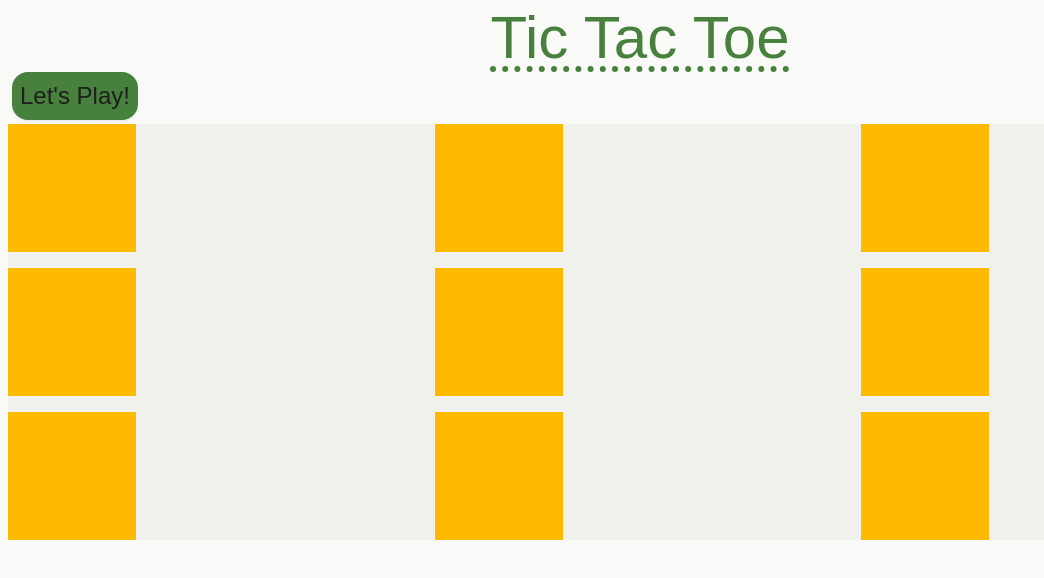
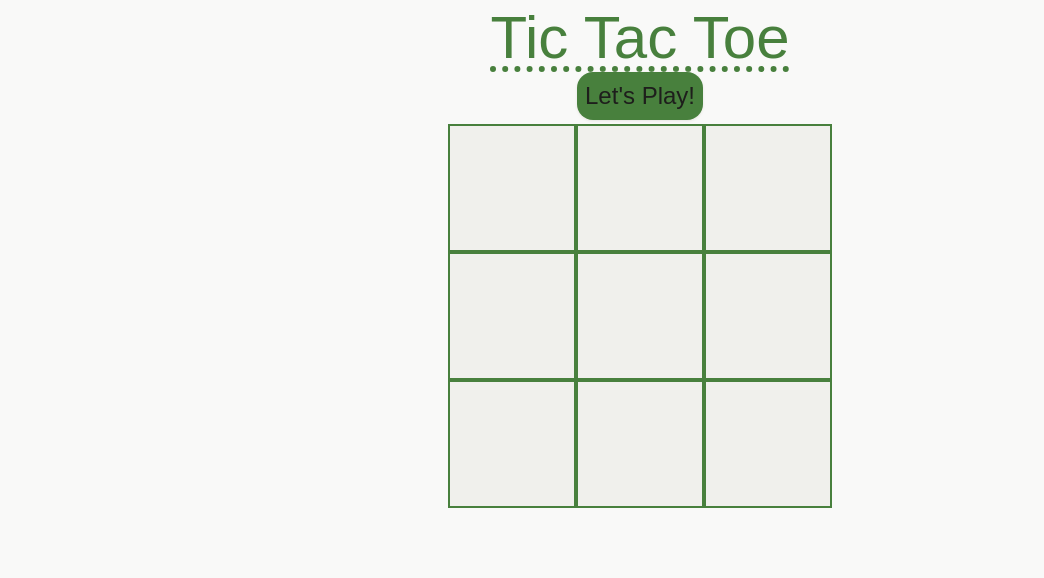
Before and after one commit to LauPR/Tic_Tac_Toe, a Next.js app: page / in a window 1280 px wide. Shown: the top 578 px of the page, without its empty margins (0-1044 px from the left). Built offline with nearby package versions, Linux system fonts and the light colour scheme.

Commit message:
0.1.2 M: page.tsx Gameboard.tsx. Styles added to the gameboard

```diff
--- a/src/app/page.tsx
+++ b/src/app/page.tsx
@@ -7,7 +7,7 @@ export default function Home() {
     <div
       className="
         bg-bg-primary
-        h-screen
+        min-h-screen
         text-text-primary
         cursor-default
       "
@@ -28,8 +28,11 @@ export default function Home() {
           Tic Tac Toe
         </h1>
 
-        <Button text="Let's Play!" size={'md'}/>
-        <Gameboard/>
+        <div className="flex justify-center">
+          <Button text="Let's Play!" size={'md'} />
+        </div>
+
+        <Gameboard />
 
       </main>
 
--- a/src/components/game/Gameboard.tsx
+++ b/src/components/game/Gameboard.tsx
@@ -28,15 +28,25 @@ export default function Gameboard() {
     }
 
     return (
-        <div className="bg-bg-secondary ">
-            <div className="grid grid-cols-3 gap-4">
+        <div className="flex items-center justify-center">
+            <div className="grid grid-cols-3 w-fit max-w-full bg-bg-secondary">
                 {board.map((row, i) =>
                     row.map((column, j) =>
                     (
                         <button
                             key={`${i}-${j}`}
                             onClick={() => updateCell(i, j)}
-                            className="bg-amber-400 text-9xl h-32 w-32"
+                            className="
+                                flex
+                                aspect-square
+                                w-20
+                                sm:w-24
+                                md:w-28
+                                lg:w-32
+                                items-center
+                                justify-center
+                                border-2
+                                border-accent-main"
                         >
                             {column === 'X' && <X />}
                             {column === 'O' && <Circle />}
```
